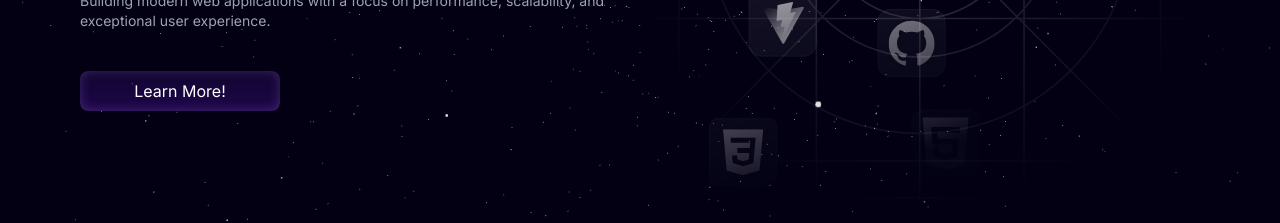
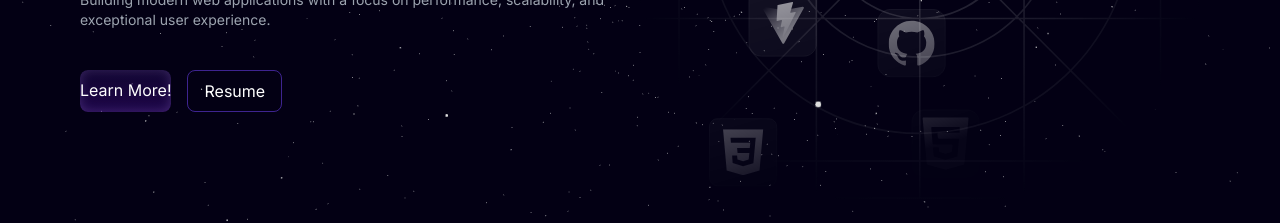
Before and after one commit to toxicbishop/Portfolio-2, a Next.js app: page / in a window 1280 px wide. Shown: the part 522-745 px from the top of the page. Built offline with nearby package versions, Linux system fonts and the light colour scheme; a web font is replaced by a local one.

Commit message:
feat: add Resume button to hero section

```diff
--- a/components/sub/HeroContent.tsx
+++ b/components/sub/HeroContent.tsx
@@ -19,8 +19,7 @@ const HeroContent = () => {
           ref={ref}
           initial="hidden"
           animate={inView ? "visible" : "hidden"}
-                    className="flex md:flex-row flex-col-reverse items-center justify-center gap-10 md:gap-0 md:px-20 px-5 mt-40 w-full z-20"
-                >
+          className="flex md:flex-row flex-col-reverse items-center justify-center gap-10 md:gap-0 md:px-20 px-5 mt-40 w-full z-20">
           <div className="h-full w-full md:w-3/6 flex flex-col gap-5 justify-center text-start">
             <div className="hidden md:flex flex-row items-center md:gap-5 gap-1">
               <InView triggerOnce={false}>
@@ -30,8 +29,7 @@ const HeroContent = () => {
                     initial="hidden"
                     animate={inView ? "visible" : "hidden"}
                     variants={slideInFromTop}
-                                        className="Welcome-box py-[8px] px-[7px] border border-[#7042f88b] opacity-[0.9]"
-                                    >
+                    className="Welcome-box py-[8px] px-[7px] border border-[#7042f88b] opacity-[0.9]">
                     <BsStars className="text-[#b49bff] mr-[10px] h-5 w-5" />
                     <h1 className="Welcome-text text-[13px]">
                       Fullstack Developer
@@ -47,12 +45,9 @@ const HeroContent = () => {
                     initial="hidden"
                     animate={inView ? "visible" : "hidden"}
                     variants={slideInFromTop}
-                                        className="Welcome-box py-[8px] px-[7px] border border-[#7042f88b] opacity-[0.9]"
-                                    >
+                    className="Welcome-box py-[8px] px-[7px] border border-[#7042f88b] opacity-[0.9]">
                     <BsStars className="text-[#b49bff] mr-[10px] h-5 w-5" />
-                                        <h1 className="Welcome-text text-[13px]">
-                                            Tech Innovator
-                                        </h1>
+                    <h1 className="Welcome-text text-[13px]">Tech Innovator</h1>
                   </motion.div>
                 )}
               </InView>
@@ -63,12 +58,9 @@ const HeroContent = () => {
                     initial="hidden"
                     animate={inView ? "visible" : "hidden"}
                     variants={slideInFromTop}
-                                        className="Welcome-box py-[8px] px-[7px] border border-[#7042f88b] opacity-[0.9]"
-                                    >
+                    className="Welcome-box py-[8px] px-[7px] border border-[#7042f88b] opacity-[0.9]">
                     <BsStars className="text-[#b49bff] mr-[10px] h-5 w-5" />
-                                        <h1 className="Welcome-text text-[13px]">
-                                            Team Lead
-                                        </h1>
+                    <h1 className="Welcome-text text-[13px]">Team Lead</h1>
                   </motion.div>
                 )}
               </InView>
@@ -81,8 +73,7 @@ const HeroContent = () => {
                   initial="hidden"
                   animate={inView ? "visible" : "hidden"}
                   variants={slideInFromLeft(0.5)}
-                                    className="flex flex-col gap-6 mt-6 md:text-5xl text-4xl font-bold text-white max-w-[600px] w-auto h-auto z-20"
-                                >
+                  className="flex flex-col gap-6 mt-6 md:text-5xl text-4xl font-bold text-white max-w-[600px] w-auto h-auto z-20">
                   <span>
                     Coding
                     <span className="text-transparent bg-clip-text bg-gradient-to-r from-purple-500 to-cyan-500">
@@ -107,10 +98,24 @@ const HeroContent = () => {
                   initial="hidden"
                   animate={inView ? "visible" : "hidden"}
                   variants={slideInFromLeft(0.8)}
-                                    className="text-sm md:text-md text-gray-400 my-5 max-w-[650px] z-30"
-                                >
-                                    Building modern web applications with a focus on performance, scalability, and exceptional user experience.
+                  className="text-sm md:text-md text-gray-400 my-5 max-w-[650px] z-30">
+                  Building modern web applications with a focus on performance,
+                  scalability, and exceptional user experience.
                 </motion.div>
+              )}
+            </InView>
+            <div className="flex flex-row gap-4 z-40">
+              <InView triggerOnce={false}>
+                {({ inView, ref }) => (
+                  <motion.a
+                    ref={ref}
+                    initial="hidden"
+                    animate={inView ? "visible" : "hidden"}
+                    href="#about"
+                    variants={slideInFromLeft(1)}
+                    className="py-2 button-primary text-center text-white cursor-pointer rounded-lg max-w-[200px]">
+                    Learn More!
+                  </motion.a>
                 )}
               </InView>
               <InView triggerOnce={false}>
@@ -119,14 +124,17 @@ const HeroContent = () => {
                     ref={ref}
                     initial="hidden"
                     animate={inView ? "visible" : "hidden"}
-                                    href="#about"
-                                    variants={slideInFromLeft(1)}
-                                    className="py-2 button-primary text-center text-white cursor-pointer rounded-lg max-w-[200px] z-40"
-                                >
-                                    Learn More!
+                    href="/resume.pdf"
+                    target="_blank"
+                    rel="noopener noreferrer"
+                    download
+                    variants={slideInFromLeft(1.2)}
+                    className="py-2 px-4 border border-[#7042f88b] text-center text-white cursor-pointer rounded-lg max-w-[200px] hover:bg-[#7042f830] transition-all duration-300">
+                    Resume
                   </motion.a>
                 )}
               </InView>
+            </div>
           </div>
 
           <InView triggerOnce={false}>
@@ -136,8 +144,7 @@ const HeroContent = () => {
                 initial="hidden"
                 animate={inView ? "visible" : "hidden"}
                 variants={slideInFromRight(0.8)}
-                                className="w-full md:w-3/6 h-full flex justify-center items-center z-40"
-                            >
+                className="w-full md:w-3/6 h-full flex justify-center items-center z-40">
                 <Image
                   src="/mainIconsdark.svg"
                   alt="work icons"
```
Lines whose indentation alone changed are shown as unchanged.
